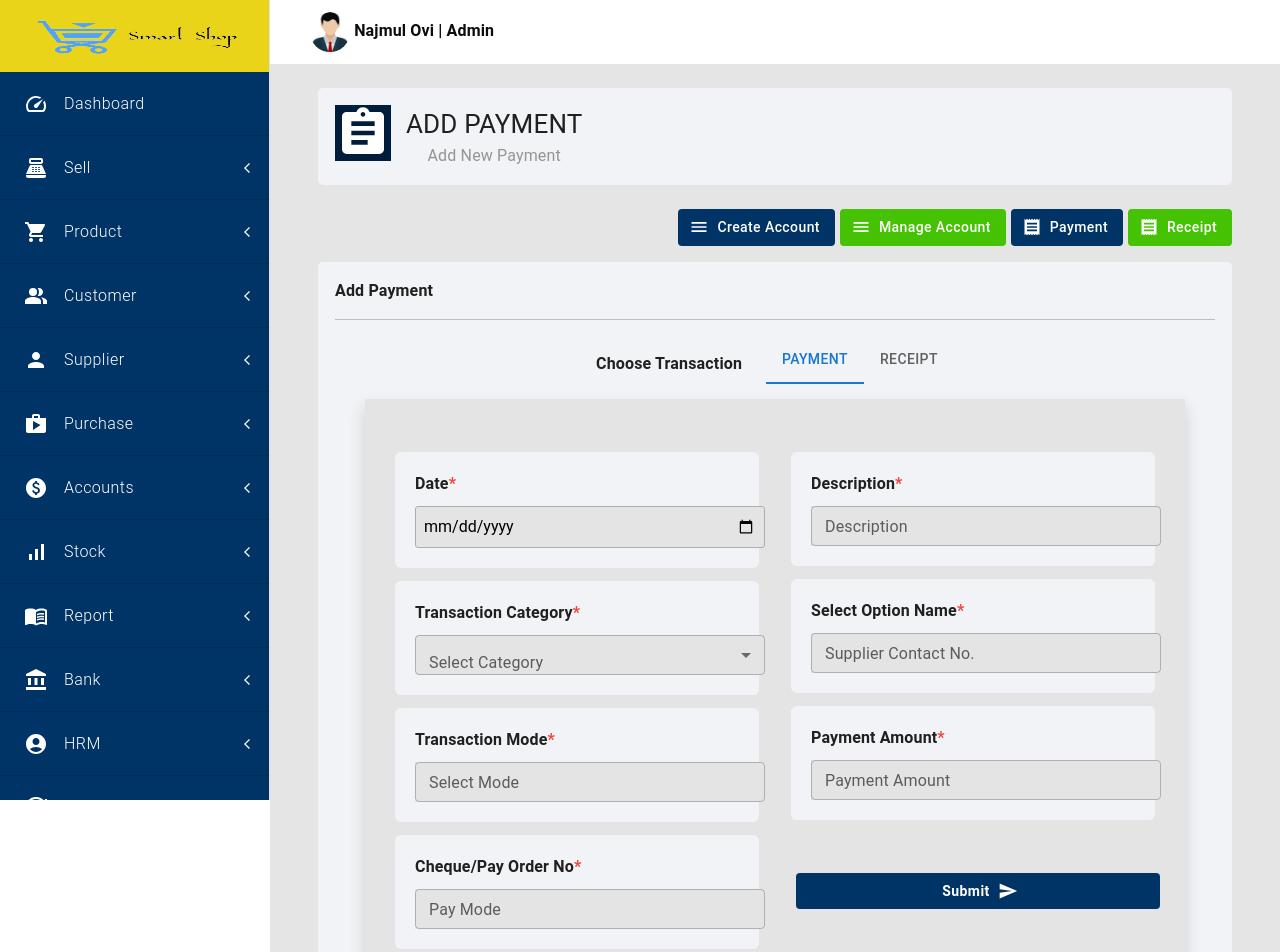
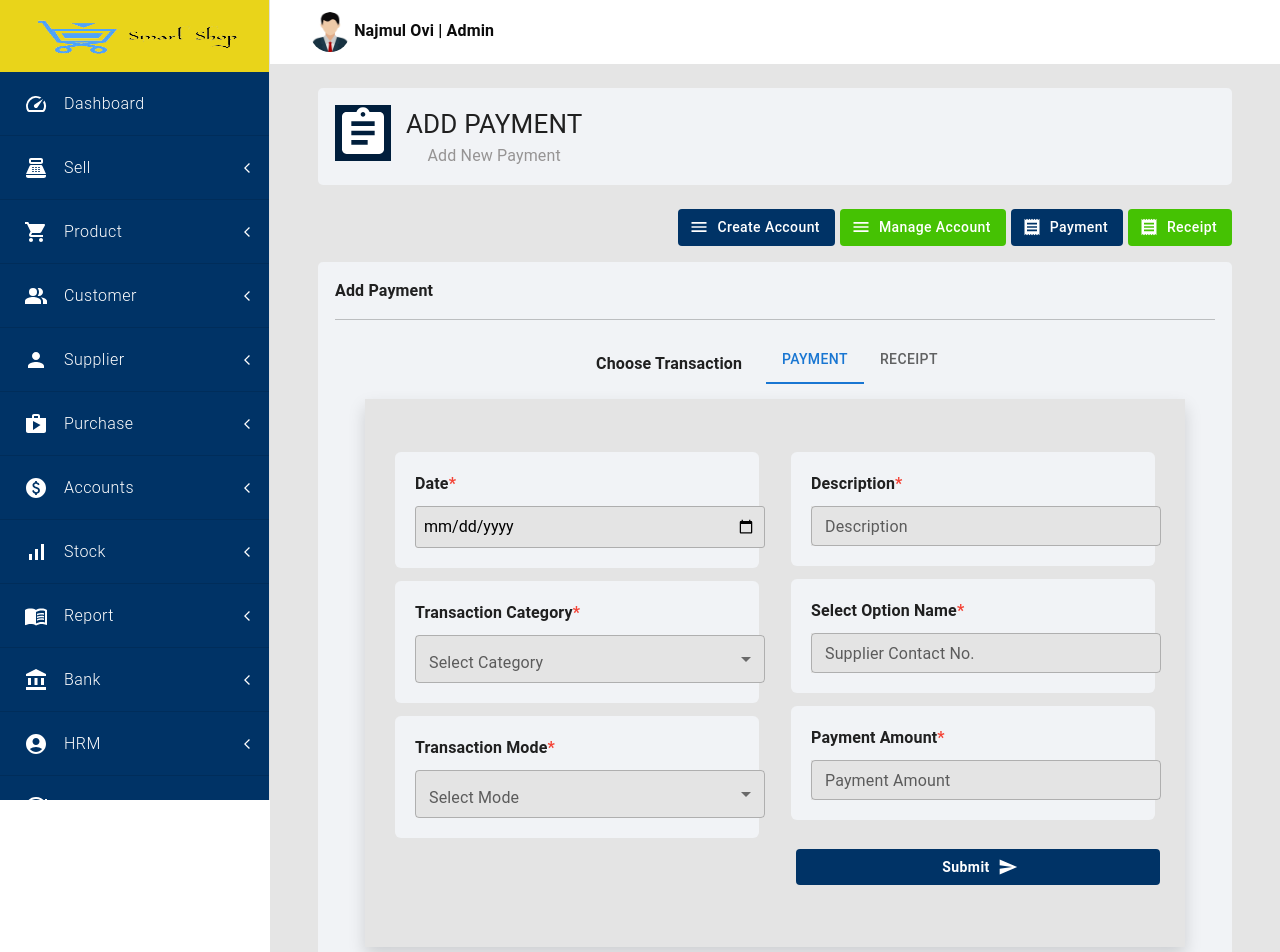
Before and after one commit to imRHB/smart-shop-client, a React (Create React App) app: page /dashboard/payment in a window 1280 px wide. Shown: the top 952 px of the page. Built offline with nearby package versions, Linux system fonts and the light colour scheme; no server answers.

Commit message:
payment form updated

```diff
--- a/src/pages/Dashboard/Accounts/Payment/Payment.js
+++ b/src/pages/Dashboard/Accounts/Payment/Payment.js
@@ -36,6 +36,27 @@ const Payment = () => {
   const handleCategoryChange = (event) => {
     setCategory(event.target.value);
   };
+
+  const [mode, setMode] = React.useState('');
+
+  const handleModeChange = (event) => {
+    setMode(event.target.value);
+  };
+
+  const [bank, setBank] = React.useState('');
+
+  const handleBankChange = (event) => {
+    setBank(event.target.value);
+  };
+
+  const [show, setShow] = React.useState(false)
+  const handleShowDiv = () => {
+    setShow(true)
+  }
+  const handleHideDive = () => {
+    setShow(false)
+  }
+
 
   return (
     <Container sx={{ width: "100%", mb: 5 }}>
@@ -117,13 +138,16 @@ const Payment = () => {
                         size="small"
                         className={`${styles.inputFields}`}
                         label="Select Category"
+                        sx={{ padding: "4px" }}
                         {...register("category", { required: true })}
                         value={category}
                         onChange={handleCategoryChange}
                       >
-                        <MenuItem value={10}>Ten</MenuItem>
-                        <MenuItem value={20}>Twenty</MenuItem>
-                        <MenuItem value={30}>Thirty</MenuItem>
+                        <MenuItem value={1}>Supplier</MenuItem>
+                        <MenuItem value={2}>Customer</MenuItem>
+                        <MenuItem value={3}>Office</MenuItem>
+                        <MenuItem value={4}>Loan</MenuItem>
+                        <MenuItem value={5}>Employee</MenuItem>
                       </Select>
                     </FormControl>
                   </Box>
@@ -134,16 +158,28 @@ const Payment = () => {
                       Transaction Mode
                       <span style={{ color: "#f44336" }}>*</span>
                     </Typography>
-
-                    <TextField
-                      id="outlined-basic"
+                    <FormControl fullWidth>
+                      <InputLabel id="demo-simple-select-label">Select Mode</InputLabel>
+                      <Select
+                        labelId="demo-simple-select-label"
+                        id="demo-simple-select"
                         size="small"
                         className={`${styles.inputFields}`}
                         label="Select Mode"
-                      variant="outlined"
+                        sx={{ padding: "4px" }}
                         {...register("mode", { required: true })}
-                    />
+                        value={mode}
+                        onChange={handleModeChange}
+                      >
+                        <MenuItem value={1} onClick={handleHideDive}>Cash</MenuItem>
+                        <MenuItem value={2} onClick={handleShowDiv}>Cheque</MenuItem>
+                        <MenuItem value={2} onClick={handleShowDiv}>Pay Order</MenuItem>
+                      </Select>
+                    </FormControl>
                   </Box>
+                  <Box
+                    style={{ display: (show ? 'block' : 'none') }}
+                  >
                     <Box className={`${styles.inputContainer}`}>
                       <Typography className={`${styles.inputTitle}`} variant="f6">
                         Cheque/Pay Order No
@@ -164,16 +200,30 @@ const Payment = () => {
                       <Typography className={`${styles.inputTitle}`} variant="f6">
                         Bank Name<span style={{ color: "#f44336" }}>*</span>
                       </Typography>
-
-                    <TextField
+                      <FormControl fullWidth>
+                        <InputLabel id="demo-simple-select-label">Select Bank</InputLabel>
+                        <Select
+                          labelId="demo-simple-select-label"
                           id="outlined-basic"
                           size="small"
                           className={`${styles.inputFields}`}
                           label="Bank Name"
                           variant="outlined"
                           {...register("bank", { required: true })}
-                    />
+                          value={bank}
+                          sx={{ padding: "4px" }}
+                          onChange={handleBankChange}
+                        >
+                          <MenuItem value={1}>Sonali Bank</MenuItem>
+                          <MenuItem value={2}>AB Bank</MenuItem>
+                          <MenuItem value={2}>IBBL</MenuItem>
+                          <MenuItem value={2}>NBL</MenuItem>
+                          <MenuItem value={2}>NCBL</MenuItem>
+                        </Select>
+                      </FormControl>
                     </Box>
+                  </Box>
+
                 </Grid>
                 <Grid item md={8} sx={16}>
                   <Box className={`${styles.inputContainer}`}>
@@ -245,7 +295,7 @@ const Payment = () => {
                   <Box sx={{ textAlign: "right" }}>
                     <Button
                       className={`${styles.paymentBtn}`}
-                      sx={{ my: 5, width: "100%", fontWeight: "bold" }}
+                      sx={{ my: 2, width: "100%", fontWeight: "bold" }}
                       endIcon={<SendIcon />}
                     >
                       Submit
@@ -257,7 +307,7 @@ const Payment = () => {
           </TabContext>
         </Box>
       </Box>
-    </Container>
+    </Container >
   );
 };
 
```
Lines whose indentation alone changed are shown as unchanged.
